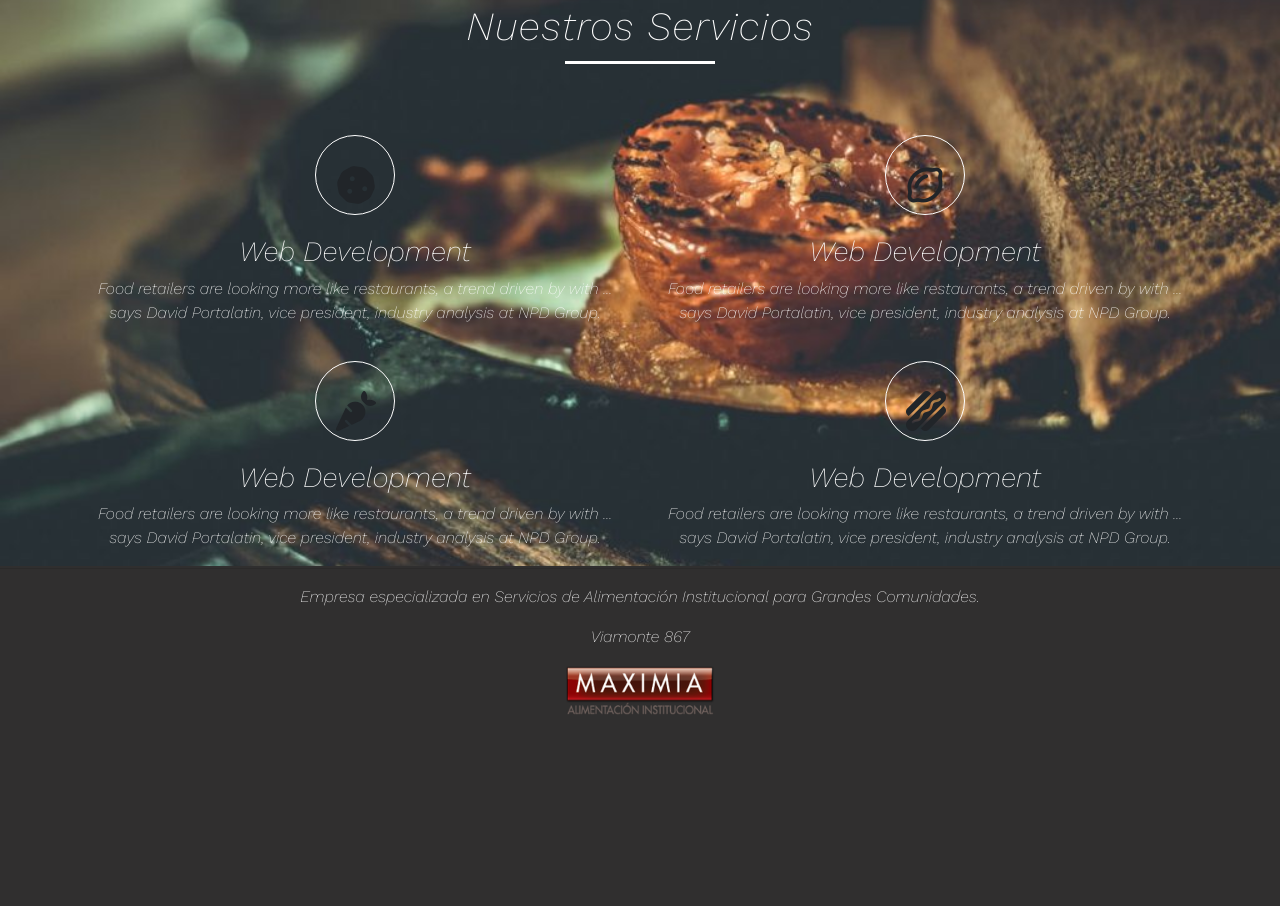
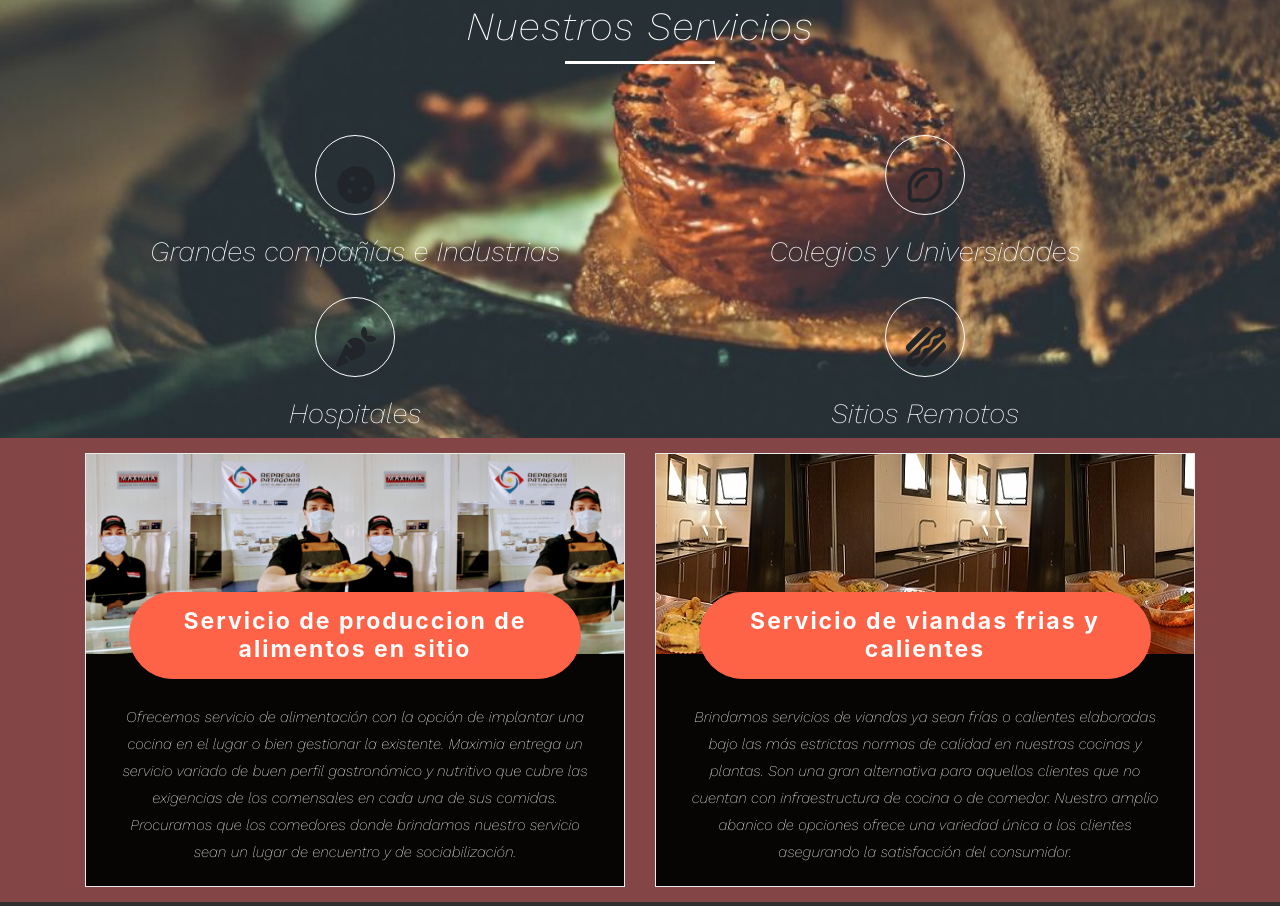
Before and after one commit to gastonvisceglie/mi_repositorio, a website: page pages/servicios.html in a window 1280 px wide. Shown: the part 137-1043 px from the top of the page. Before the commit the page ends 852 px from the top, so only its background shows below. Drawn offline with nearby package versions, Linux system fonts and the light colour scheme.

Commit message:
modificacion index, scss y servicios

```diff
--- a/SCSS/utilidades/_class.scss
+++ b/SCSS/utilidades/_class.scss
@@ -180,7 +180,7 @@ header .menu-btn{
     height: 50%;
     object-fit: cover;
 }
-.hola{
+.section__class{
     background-color:rgb(131, 69, 69);
 }
 .single-service{
@@ -205,6 +205,17 @@ header .menu-btn{
     background-size: contain;
     background-position: center center;
 
+}
+.service-bg-3{
+    background: url("../images/team-img1.jpg");
+    background-size: contain;
+    background-position: center center;
+
+}
+.service-bg-4{
+    background: url("../images/team-img2.jpg");
+    background-size: contain;
+    background-position: center center;
 }
 .service-bg h3{
     color: #fff;
@@ -250,7 +261,7 @@ header .menu-btn{
     background: url(../images/servicios_img1.jpg);
     background-size: cover;
     background-position: center;
-    margin-bottom: -14px;
+
 }
 .services{
     margin: 90px auto;
@@ -380,4 +391,10 @@ header .menu-btn{
     .izquierda{
         height: 200px;
     }
+    .section__vid{
+        height: 750px;
+    }
 }
+.section__vid{
+    width: 90%;
+}
--- a/pages/servicios.html
+++ b/pages/servicios.html
@@ -31,7 +31,6 @@
                     </ul>
                 </div>
     </header>
-   <!-- <h1 class = "tamano_h-1">Servicios</h1>-->
     <section class=  "background">
         <div class = "container">
             <div class = "services">
@@ -42,29 +41,51 @@
                     <div class = "icon">
                         <i class="fas fa-cookie"></i>
                     </div>
-                    <h3>Web Development</h3>
-                    <p>Food retailers are looking more like restaurants, a trend driven by with ... says David Portalatin, vice president, industry analysis at NPD Group.</p>
+                    <h3>Grandes compañías e Industrias</h3>
                 </div>
                 <div class = "col-md-6 text-center" id = "shadow">
                     <div class = "icon">
                         <i class="far fa-lemon"></i>
                     </div>
-                    <h3>Web Development</h3>
-                    <p>Food retailers are looking more like restaurants, a trend driven by with ... says David Portalatin, vice president, industry analysis at NPD Group.</p>
+                    <h3>Colegios y Universidades</h3>
                 </div>
                 <div class = "col-md-6 text-center" id = "shadow">
                     <div class = "icon">
                         <i class="fas fa-carrot"></i>
                     </div>
-                    <h3>Web Development</h3>
-                    <p>Food retailers are looking more like restaurants, a trend driven by with ... says David Portalatin, vice president, industry analysis at NPD Group.</p>
+                    <h3>Hospitales</h3>
                 </div>
                 <div class = "col-md-6 text-center" id= "shadow">
                     <div class = "icon">
                         <i class="fas fa-hotdog"></i>
                     </div>
-                    <h3>Web Development</h3>
-                    <p>Food retailers are looking more like restaurants, a trend driven by with ... says David Portalatin, vice president, industry analysis at NPD Group.</p>
+                    <h3>Sitios Remotos</h3>
+                </div>
+            </div>
+        </div>
+    </section>
+    <section class = "section__class">
+        <div class = "container">
+            <div class = "row">
+                <div class = "col-md-6">
+                    <div class = "single-service">
+                        <div class = "service-bg service-bg-3">
+                            <h3>Servicio de produccion de alimentos en sitio</h3>
+                        </div>
+                        <div class = "service-text">
+                            <p>Ofrecemos servicio de alimentación con la opción de implantar una cocina en el lugar o bien gestionar la existente. Maximia entrega un servicio variado de buen perfil gastronómico y nutritivo que cubre las exigencias de los comensales en cada una de sus comidas. Procuramos que los comedores donde brindamos nuestro servicio sean un lugar de encuentro y de sociabilización.</p>
+                        </div>
+                    </div>
+                </div>
+                <div class = "col-md-6">
+                    <div class = "single-service">
+                        <div class = "service-bg service-bg-4">
+                            <h3>Servicio de viandas frias y calientes</h3>
+                        </div>
+                        <div class = "service-text">
+                            <p>Brindamos servicios de viandas ya sean frías o calientes elaboradas bajo las más estrictas normas de calidad en nuestras cocinas y plantas. Son una gran alternativa para aquellos clientes que no cuentan con infraestructura de cocina o de comedor. Nuestro amplio abanico de opciones ofrece una variedad única a los clientes asegurando la satisfacción del consumidor.</p>
+                        </div>
+                    </div>
                 </div>
             </div>
         </div>
```
Also changed, not shown: index.html (+2 -2 lines), css/styles.css, images/team-img1.jpg (added), images/team-img2.jpg (added), 1 other file.
